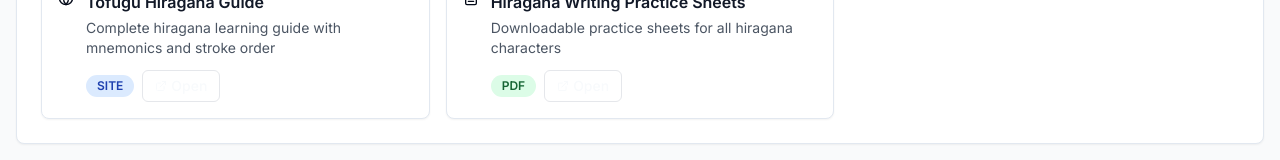
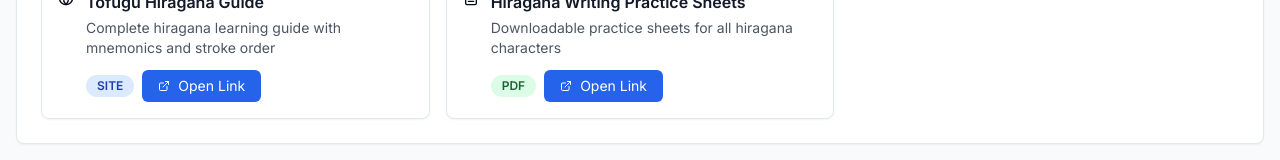
Before and after one commit to valetivivek/Roadmap_to_N5-JLPT-, a Next.js app: page /resources in a window 1280 px wide. Shown: the part 601-761 px from the top of the page. Built offline with nearby package versions, Linux system fonts and the light colour scheme; no server answers.

Commit message:
page link colour

```diff
--- a/src/app/resources/page.tsx
+++ b/src/app/resources/page.tsx
@@ -238,20 +238,15 @@ export default function ResourcesPage() {
                                 <Badge className={getTypeColor(resource.type)}>
                                   {resource.type.toUpperCase()}
                                 </Badge>
-                                <Button
-                                  asChild
-                                  className="h-8 px-3 text-sm bg-white border border-gray-200 hover:bg-gray-50"
-                                >
                                 <a
                                   href={resource.url}
                                   target="_blank"
                                   rel="noopener noreferrer"
-                                    className="flex items-center gap-1"
+                                  className="inline-flex items-center gap-2 h-8 px-4 text-sm bg-blue-600 hover:bg-blue-700 text-white border-0 rounded-md transition-colors"
                                 >
                                   <ExternalLink className="h-3 w-3" />
-                                    Open
+                                  Open Link
                                 </a>
-                                </Button>
                               </div>
                             </div>
                           </div>
```
Lines whose indentation alone changed are shown as unchanged.
